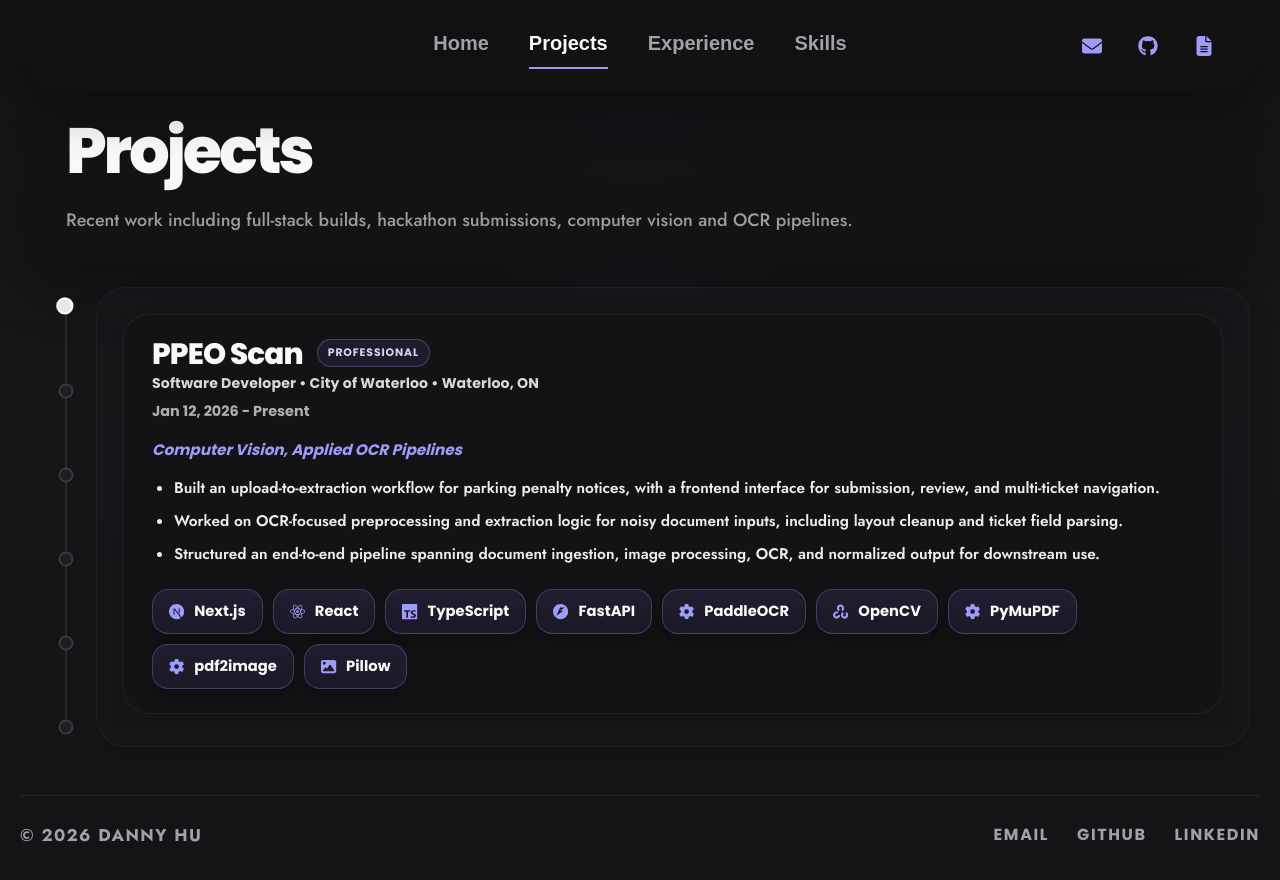
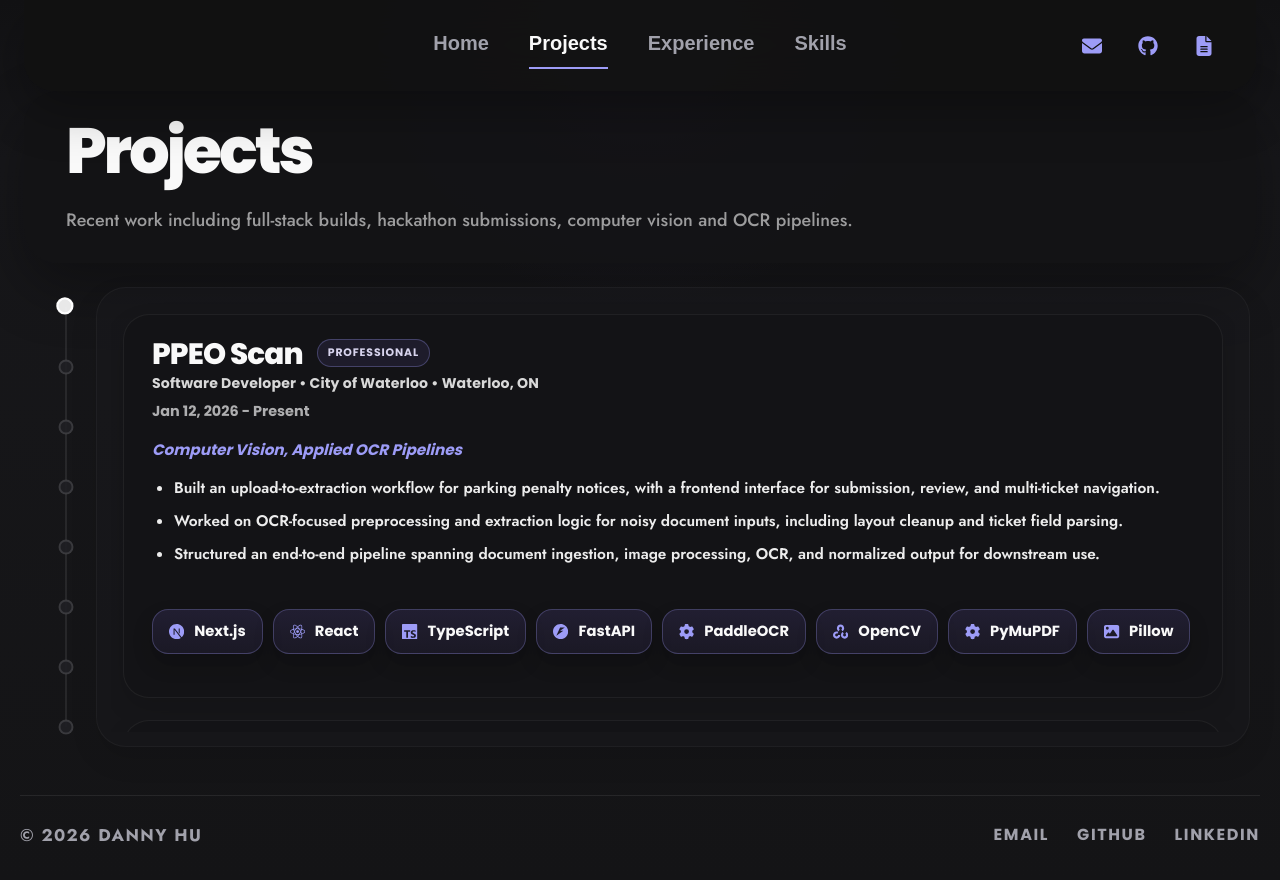
Before and after one commit to Danh295/Portfolio, a Next.js app: page /projects in a window 1280 px wide. Shown: the top 880 px of the page. Built offline with nearby package versions, Linux system fonts and the light colour scheme.

Commit message:
fix(data): updated projects entries

```diff
--- a/src/data/projects.js
+++ b/src/data/projects.js
@@ -23,7 +23,6 @@ export const projects = [
       "PaddleOCR",
       "OpenCV",
       "PyMuPDF",
-      "pdf2image",
       "Pillow",
     ],
   },
@@ -73,8 +72,7 @@ export const projects = [
       "Python",
       "FastAPI",
       "ChromaDB",
-      "MCP",
-      "OCR",
+      "MCP Server",
     ],
     github: "https://github.com/madebyshaurya/Recall",
     devpost: "https://devpost.com/software/recall-g09kuw",
@@ -97,14 +95,14 @@ export const projects = [
     tags: [
       "Python",
       "FastAPI",
-      "Gemini",
+      "Gemini API",
       "Next.js",
       "React",
       "Cloudinary",
       "ElevenLabs",
-      "Multimodal AI",
     ],
     github: "https://github.com/smitsp11/HackCanada26",
+    demo: ""
   },
   {
     slug: "anifriend",
@@ -158,11 +156,68 @@ export const projects = [
       "Tailwind CSS",
       "FastAPI",
       "LangGraph",
-      "Gemini",
+      "Gemini API",
       "Supabase",
       "Tavily",
     ],
     github: "https://github.com/Danh295/MoneyBird",
     devpost: "https://devpost.com/software/mind-money",
   },
+  {
+  slug: "operaid",
+  title: "OperAid",
+  category: "Hackathon",
+  company: "TechTO Hackathon 2025",
+  context: "Voice AI, Medical Record Retrieval, Clinical File Viewer",
+  timeline: "September 27, 2025 - September 29, 2025",
+  purpose:
+    "A surgical AI assistant prototype that transcribes spoken medical queries, retrieves relevant patient records and scans, and presents them through a structured file-viewing interface.",
+  bullets: [
+    "Built a voice-driven workflow where live microphone input is chunked, transcribed, and sent to a FastAPI backend for structured medical query handling.",
+    "Connected OpenAI-powered function calling with Supabase patient, scan, and annotation data so spoken requests could resolve into concrete record lookups and scan results.",
+    "Developed a Next.js frontend for browsing medical files, reviewing patient scan details, and surfacing AI query results in a usable clinical-style interface.",
+  ],
+  tags: [
+    "Next.js",
+    "React",
+    "JavaScript",
+    "Tailwind CSS",
+    "Python",
+    "FastAPI",
+    "OpenAI API",
+    "ElevenLabs",
+    "Supabase",
+  ],
+  github: "https://github.com/Danh295/OperAid",
+  demo: "https://generous-cogwheel-353742.framer.app/",
+  },
+  {
+  slug: "sunlife-campus",
+  title: "Sun Life Campus",
+  category: "Hackathon",
+  company: "GeeseHacks 2025",
+  location: "Waterloo, ON",
+  context: "Gamified Fintech, AI Goal Planning, Rewards Platform",
+  timeline: "January 25, 2025 - January 26, 2025",
+  purpose:
+    "A gamified student finance app that helps users track insurance-related finances, create AI-guided savings challenges, and earn rewards for healthy financial habits.",
+  bullets: [
+    "Built a gamified web app for students to track insurance coverage and financial progress, with dashboard cards, savings challenges, and a points-based rewards loop.",
+    "Implemented an AI assistant workflow that turns natural-language financial conversations into structured savings goals, enriches them with generated artwork, and persists them in MongoDB.",
+    "Worked across the full stack in Next.js, Tailwind, Express, and MongoDB, adding challenge management, learning modules, and reward-shop flows into one cohesive prototype.",
+  ],
+  tags: [
+    "Next.js",
+    "React",
+    "TypeScript",
+    "Tailwind CSS",
+    "Node.js",
+    "Express.js",
+    "MongoDB",
+    "OpenAI API",
+  ],
+  github: "https://github.com/Danh295/SunLifeCampus",
+}
+
+
 ];
```
